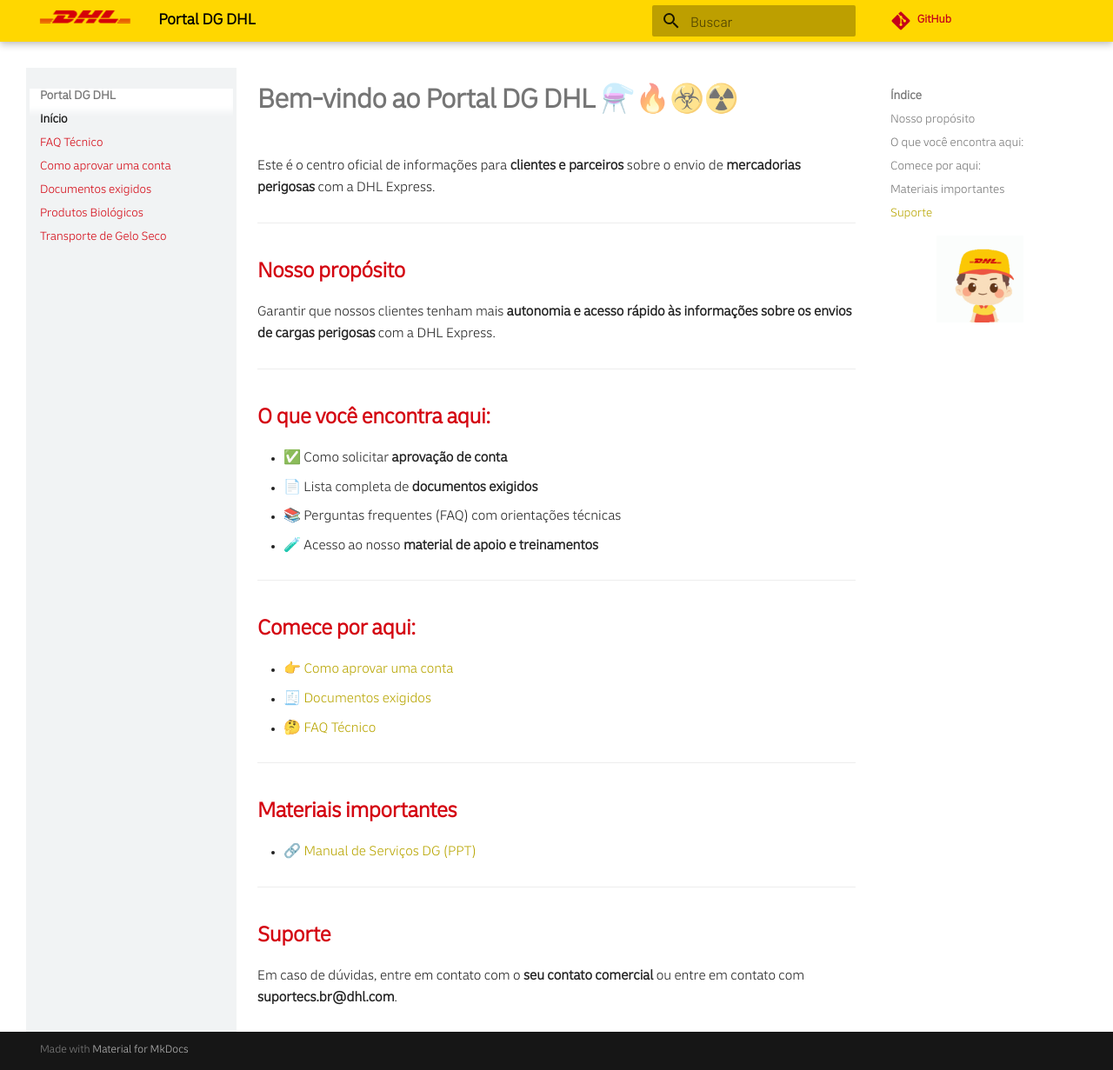
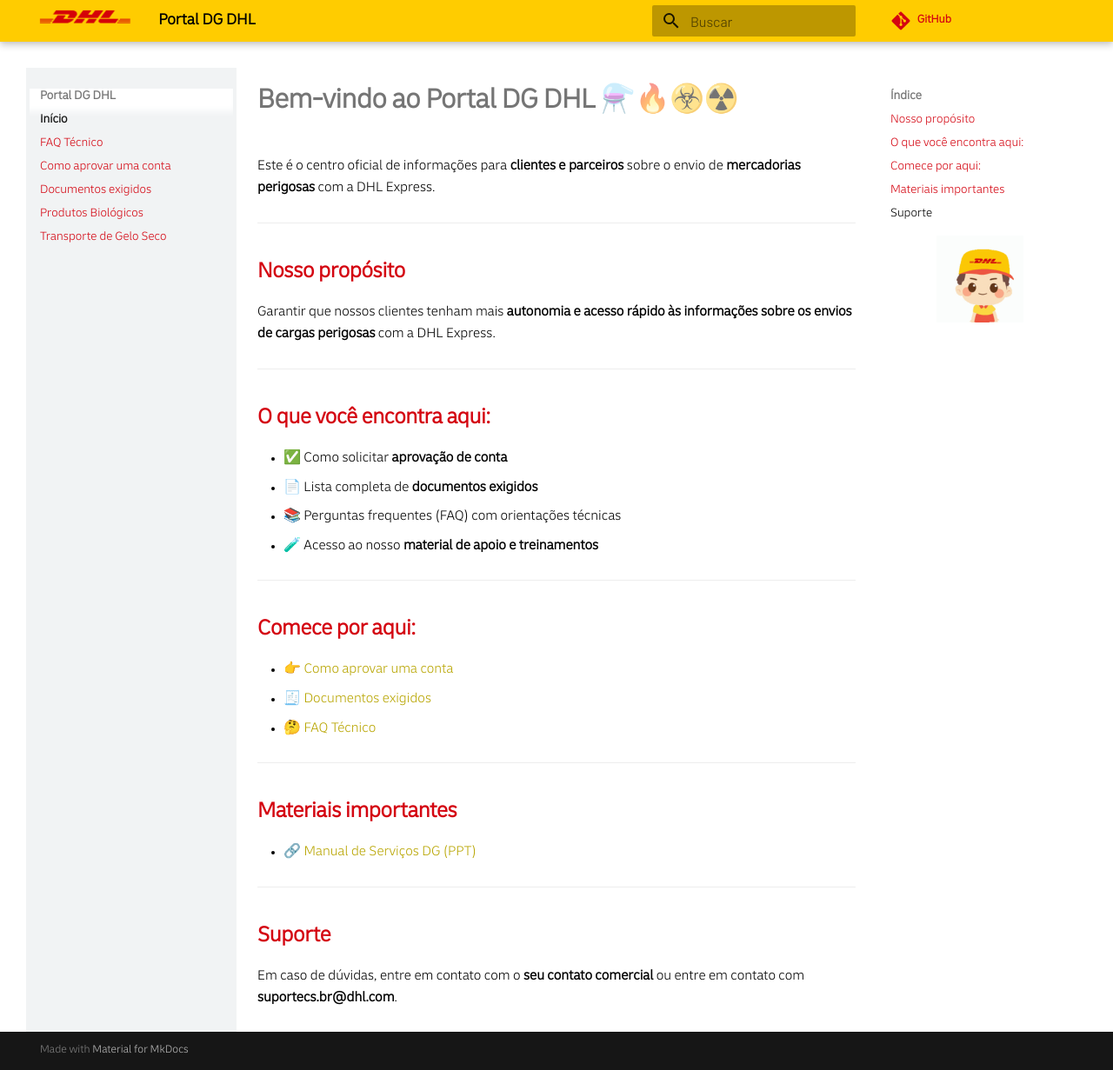
Before and after one commit to portaldangerousgoods/dpdhl, an MkDocs documentation site: the page built from docs/index.md, in a window 1280 px wide and 1231 px high. Shown: the whole window at 87% size. Built offline with MkDocs 1.6.1 and Material for MkDocs 9.7.7, drawn with Linux system fonts in a browser that asks for light colours; comment, search, counter and statistics services are not loaded.

Commit message:
Update extra.css

```diff
--- a/docs/stylesheets/extra.css
+++ b/docs/stylesheets/extra.css
@@ -6,31 +6,44 @@
   font-style: normal;
 }
 
-/* Aplica a fonte Delivery no site */
+/* Aplica a fonte e cor base */
 body,
 .md-content,
 .md-main {
   background: #ffffff;
   font-family: 'Delivery', sans-serif;
+  color: #000000; /* texto padrão em preto */
 }
 
-/* Header em amarelo DHL */
+/* Header com Post Yellow */
 .md-header {
-  background-color: #FFD700;
-  color: black;
+  background-color: #FFCC00;
+  color: #000000;
   font-weight: 600;
 }
 
 /* Links e navegação */
 a, a:visited {
-  color: #C4001A;
+  color: #D40511; /* DHL Red */
   text-decoration: none;
 }
 a:hover {
   text-decoration: underline;
+  color: #000000;
 }
 
-/* Destaques em cartões */
+/* Navegação lateral em cinza com links */
+.md-sidebar--primary {
+  background-color: #F1F3F4;
+}
+.md-nav__link {
+  color: #D40511 !important; /* cor dos links na lateral */
+}
+.md-nav__link--active {
+  color: #000000 !important; /* link ativo em preto */
+}
+
+/* Cartões e caixas */
 .card-dhl {
   background: white;
   border: 1px solid #eee;
@@ -40,16 +53,16 @@
   margin-bottom: 1.5rem;
 }
 
-/* Títulos em vermelho DHL */
-h2 {
-  color: #D40511;
+/* Títulos principais */
+h1, h2, h3 {
+  color: #D40511; /* DHL Red */
   font-weight: bold;
 }
 
 /* Botões estilo DHL */
 .btn-dhl {
-  background-color: #C4001A;
-  color: white;
+  background-color: #D40511;
+  color: #ffffff;
   padding: 0.6rem 1.2rem;
   border: none;
   border-radius: 5px;
```
